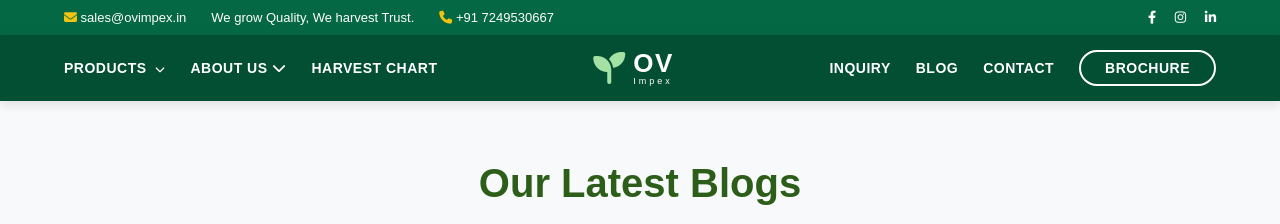
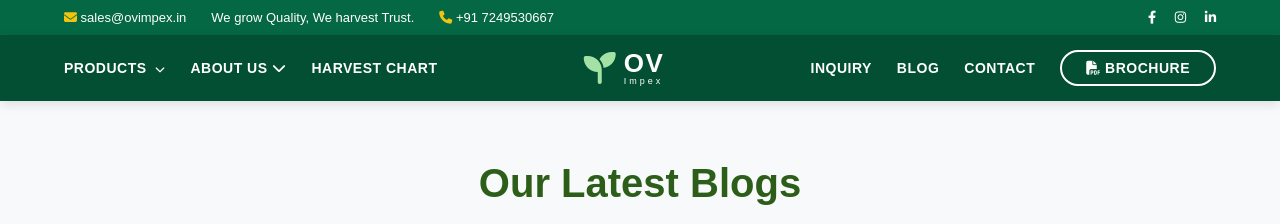
Before and after one commit to Nikita112211/OvImpex, a plain HTML site: page blogs.html in a window 1280 px wide. Shown: the top 224 px of the page. Drawn offline with Linux system fonts and the light colour scheme.

Commit message:
added OV Impex Pdf into brouchre tab

```diff
--- a/blogs.html
+++ b/blogs.html
@@ -81,7 +81,7 @@
                 </div>
 
                 <a href="index.html">ABOUT US <i class="fas fa-chevron-down"></i></a>
-                <a href="#">HARVEST CHART</a>
+                <a href="harvest.html">HARVEST CHART</a>
             </nav>
 
             <div class="logo">
@@ -98,7 +98,9 @@
                 <a href="inquiry.html">INQUIRY</a>
                 <a href="blogs.html" class="active">BLOG</a>
                 <a href="contact.html">CONTACT</a>
-                <a href="#" class="btn-brochure">BROCHURE</a>
+                <a href="OV Impex.pdf" class="btn-brochure" target="_blank" rel="noopener noreferrer">
+    <i class="fas fa-file-pdf"></i> BROCHURE
+</a>
             </nav>
         </div>
     </header>
```
Also changed, not shown: contact.html (+4 -2 lines), harvest.html (+3 -1 lines), index.html (+4 -2 lines), inquiry.html (+4 -2 lines), product-details.html (+4 -2 lines), products.html (+4 -2 lines), 1 other file.
